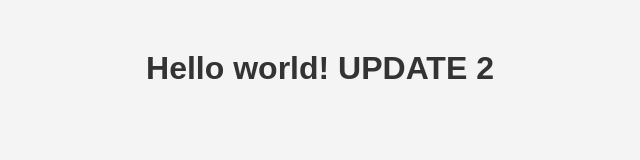
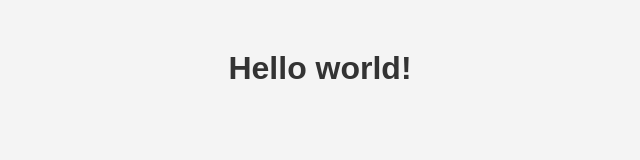
Before and after one commit to ViXLEM/trist_lab1, a plain HTML site: page index.html in a window 1280 px wide. Shown: the whole page, without its empty margins (320-960 px from the left). Drawn offline with Linux system fonts and the light colour scheme.

Commit message:
check update 2

```diff
--- a/index.html
+++ b/index.html
@@ -6,6 +6,6 @@
   <link rel="stylesheet" href="style.css" />
 </head>
 <body>
-  <h1>Hello world! UPDATE 2</h1>
+  <h1>Hello world!</h1>
 </body>
 </html>
```
